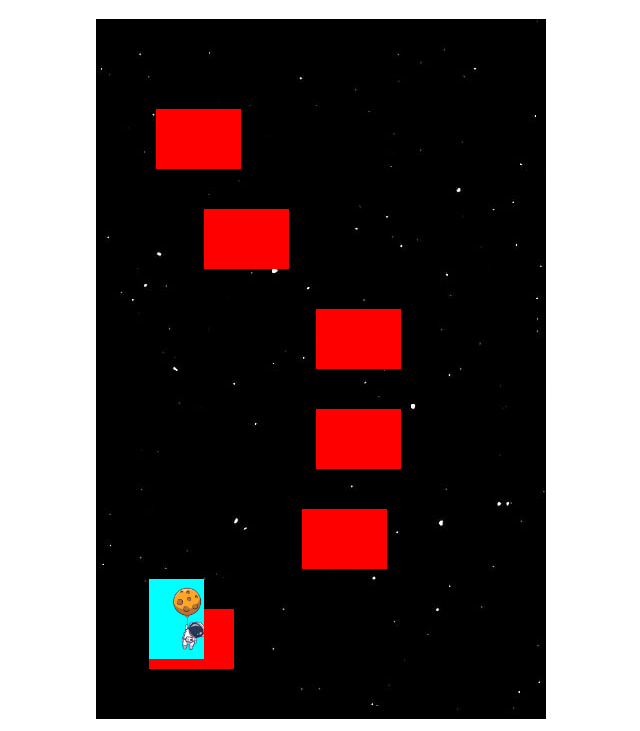
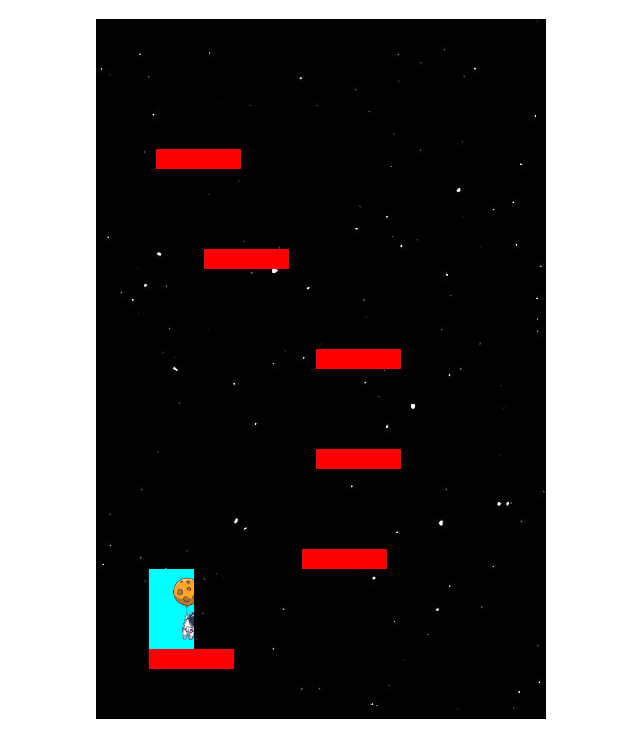
Before and after one commit to Ayo89/Doodle-Jump, a plain HTML site: page index.html in a window 1280 px wide. Shown: the part 69-800 px from the top of the page, without its empty margins (319-959 px from the left). Drawn offline with Linux system fonts and the light colour scheme.

Commit message:
- corregido error salto en la plataforma 0 - añadido colision en posicion x en ambas esquinas

```diff
--- a/astronaut.js
+++ b/astronaut.js
@@ -1,7 +1,7 @@
 import game from './index.js'
 
 function Astronaut(coorx, coory) {
-    this.width = 55
+    this.width = 45
     this.height = 80
     this.coorx = parseInt(coorx)
     this.coory = parseInt(coory)
@@ -11,6 +11,7 @@ function Astronaut(coorx, coory) {
     this.upTimerId
     this.downTimerId
     this.isJumping = false
+
 }
 
 Astronaut.prototype.jump = function () {
@@ -19,12 +20,6 @@ Astronaut.prototype.jump = function () {
     let cont = 0
     let self = this
     this.upTimerId = setInterval(function () {
-        for(let i = 0; i < game.platforms.length; i++){
-            console.log(self.coorx)
-            if (self.coorx > game.platforms[i].left && self.coorx < game.platforms[i].left + game.platforms[i].width && self.coory < game.platforms[i].bottom && self.coory > game.platforms[i].bottom - game.platforms[i].height  ){
-                console.log("estoy chocando")
-            }
-        }
         self.coory += 10
         self.dom.style.bottom = self.coory + 'px'
         cont++
@@ -45,11 +40,24 @@ Astronaut.prototype.fall = function () {
     let self = this
 
     this.downTimerId = setInterval(function () {
+        for (let i = 0; i < game.platforms.length; i++) {
+            if (self.coorx >= game.platforms[i].left && self.coorx <= game.platforms[i].left + game.platforms[i].width && self.coory >= game.platforms[i].bottom && self.coory <= game.platforms[i].bottom + game.platforms[i].height) {
+                self.coory += 10
+                clearInterval(self.downTimerId)
+                self.jump()
+            }
+            if (self.coorx + self.width >= game.platforms[i].left && self.coorx + self.width <= game.platforms[i].left + game.platforms[i].width && self.coory >= game.platforms[i].bottom && self.coory <= game.platforms[i].bottom + game.platforms[i].height){
+                self.coory += 10
+                clearInterval(self.downTimerId)
+                self.jump()
+            }
+        }
         self.coory -= 10
         self.dom.style.bottom = self.coory + 'px'
         cont++
         if (cont > 20) {
             clearInterval(self.downTimerId)
+            this.isJumping = false
             self.jump()
         }
     }, 40)
--- a/game.js
+++ b/game.js
@@ -7,7 +7,6 @@ function Game() {
     this.platforms = []
 }
 Game.prototype.createPlatforms = function (platformCount){
-    console.log(platformCount)
     for (let i = 0; i < platformCount; i++) {
         let platGap = 600 / platformCount
         let newPlatBottom = 50 + i * platGap
--- a/plataform.js
+++ b/plataform.js
@@ -1,6 +1,6 @@
 export default function Platform(newPlatBottom) {
     this.width = 85
-    this.height = 60
+    this.height = 20
     this.left = Math.random() * 350
     this.bottom = newPlatBottom
     this.visual = document.createElement('div')
--- a/styles.css
+++ b/styles.css
@@ -24,5 +24,5 @@ body {
 .platform {
     position: absolute;
     background-color: red;
-    background-image: url('images/luna.png');
+    /*background-image: url('images/luna.png');*/
 }
```
